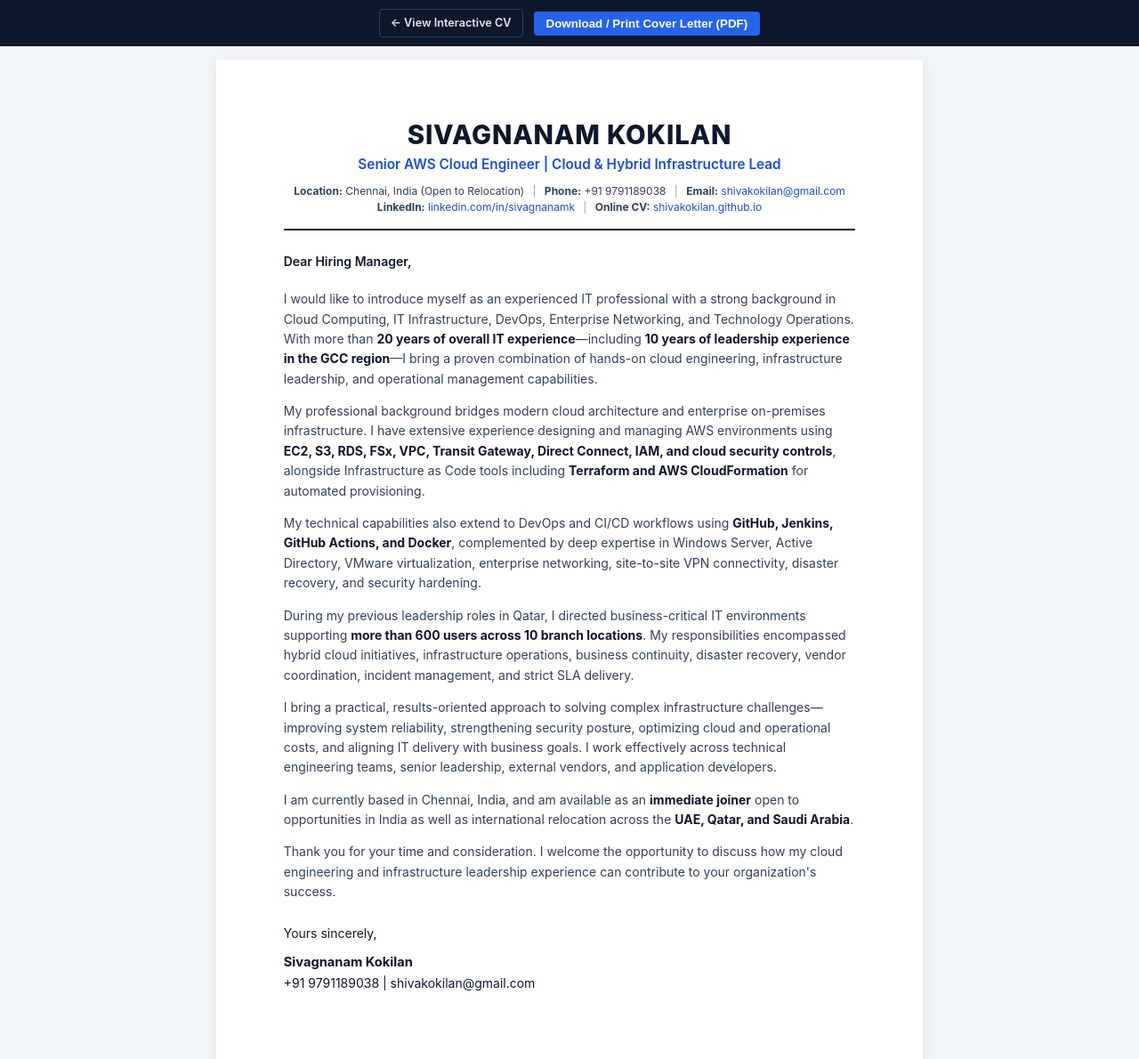
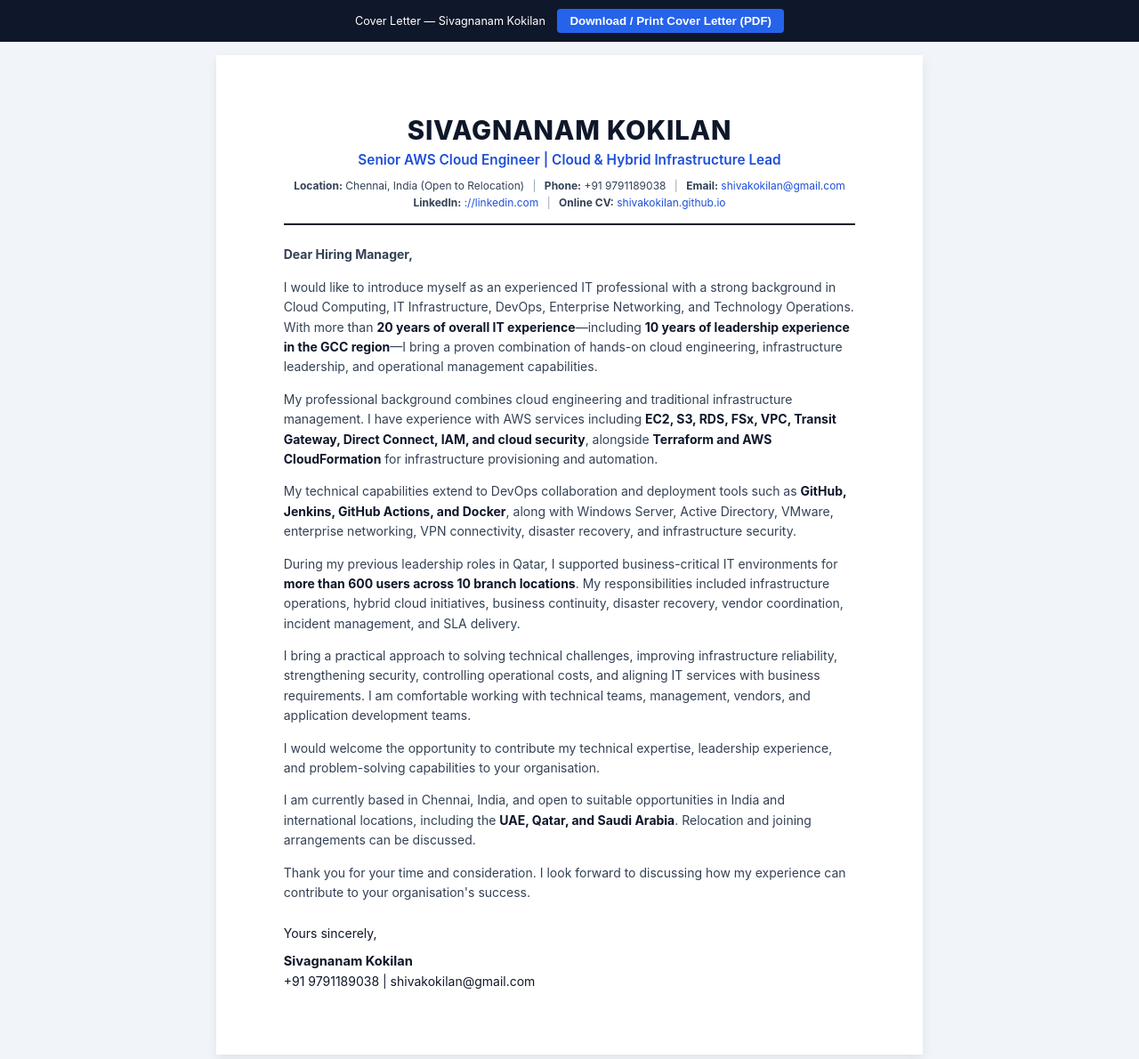
Before and after one commit to shivakokilan/shivakokilan.github.io, a plain HTML site: page cover-letter.html in a window 1280 px wide. Shown: the top 1190 px of the page at 89% size. Drawn offline with Linux system fonts and the light colour scheme.

Commit message:
Refactor cover letter HTML structure and content
Updated HTML structure and content for the cover letter, improving semantics and readability.

```diff
--- a/cover-letter.html
+++ b/cover-letter.html
@@ -1,9 +1,10 @@
-<!DOCTYPE html>
+<!doctype html>
 <html lang="en">
 <head>
-  <meta charset="UTF-8">
-  <meta name="viewport" content="width=device-width, initial-scale=1.0">
-  <title>Cover Letter - Sivagnanam Kokilan | Senior AWS Cloud Engineer</title>
+  <meta charset="utf-8">
+  <meta name="viewport" content="width=device-width, initial-scale=1">
+  <meta name="description" content="Cover Letter — Sivagnanam Kokilan, Senior AWS Cloud Engineer and Cloud & Hybrid Infrastructure Lead.">
+  <title>Cover Letter | Sivagnanam Kokilan</title>
   <style>
     * {
       box-sizing: border-box;
@@ -20,32 +21,12 @@
       -webkit-font-smoothing: antialiased;
     }
 
-    /* Top Action & Navigation Bar (Hidden on Print) */
     .print-bar {
       text-align: center;
-      padding: 10px 16px;
+      padding: 10px;
       background: #0f172a;
       color: #ffffff;
       font-size: 9.5pt;
-      display: flex;
-      justify-content: center;
-      align-items: center;
-      gap: 12px;
-      flex-wrap: wrap;
-    }
-
-    .nav-link {
-      color: #e2e8f0;
-      text-decoration: none;
-      padding: 5px 12px;
-      border-radius: 4px;
-      border: 1px solid #334155;
-      font-weight: 600;
-    }
-
-    .nav-link:hover {
-      background: #1e293b;
-      color: #ffffff;
     }
 
     .print-btn {
@@ -56,13 +37,13 @@
       border-radius: 4px;
       font-weight: 600;
       cursor: pointer;
+      margin-left: 10px;
     }
 
     .print-btn:hover {
       background: #1d4ed8;
     }
 
-    /* Single A4 Page Container */
     .page {
       width: 210mm;
       min-height: 297mm;
@@ -72,12 +53,11 @@
       box-shadow: 0 4px 12px rgba(0, 0, 0, 0.08);
     }
 
-    /* Centered Executive Header Matching CV */
     header {
       text-align: center;
       border-bottom: 2px solid #0f172a;
       padding-bottom: 14px;
-      margin-bottom: 24px;
+      margin-bottom: 22px;
     }
 
     h1 {
@@ -117,11 +97,10 @@
       color: #94a3b8;
     }
 
-    /* Letter Body */
-    .letter-meta {
-      margin-bottom: 20px;
-      font-weight: 600;
+    .salutation {
+      font-weight: 700;
       color: #0f172a;
+      margin-bottom: 16px;
     }
 
     .letter-body p {
@@ -142,10 +121,9 @@
     .sign-off .name {
       font-weight: 700;
       font-size: 11pt;
-      margin-top: 10px;
+      margin-top: 8px;
     }
 
-    /* Print Settings */
     @media print {
       body {
         background: #ffffff;
@@ -174,7 +152,7 @@
 <body>
 
   <div class="print-bar">
-    <a class="nav-link" href="index.html">← View Interactive CV</a>
+    <span>Cover Letter — Sivagnanam Kokilan</span>
     <button class="print-btn" onclick="window.print()">Download / Print Cover Letter (PDF)</button>
   </div>
 
@@ -187,40 +165,44 @@
         <strong>Phone:</strong> +91 9791189038 <span class="separator">|</span>
         <strong>Email:</strong> <a href="mailto:shivakokilan@gmail.com">shivakokilan@gmail.com</a>
         <br>
-        <strong>LinkedIn:</strong> <a href="https://www.linkedin.com/in/sivagnanamk" target="_blank" rel="noopener noreferrer">linkedin.com/in/sivagnanamk</a> <span class="separator">|</span>
-        <strong>Online CV:</strong> <a href="https://shivakokilan.github.io/" target="_blank" rel="noopener noreferrer">shivakokilan.github.io</a>
+        <strong>LinkedIn:</strong> <a href="https://linkedin.com" target="_blank" rel="noopener noreferrer">://linkedin.com</a> <span class="separator">|</span>
+        <strong>Online CV:</strong> <a href="https://github.io" target="_blank" rel="noopener noreferrer">shivakokilan.github.io</a>
       </div>
     </header>
 
     <main class="letter-body">
-      <div class="letter-meta">Dear Hiring Manager,</div>
+      <p class="salutation">Dear Hiring Manager,</p>
 
       <p>
         I would like to introduce myself as an experienced IT professional with a strong background in Cloud Computing, IT Infrastructure, DevOps, Enterprise Networking, and Technology Operations. With more than <strong>20 years of overall IT experience</strong>—including <strong>10 years of leadership experience in the GCC region</strong>—I bring a proven combination of hands-on cloud engineering, infrastructure leadership, and operational management capabilities.
       </p>
 
       <p>
-        My professional background bridges modern cloud architecture and enterprise on-premises infrastructure. I have extensive experience designing and managing AWS environments using <strong>EC2, S3, RDS, FSx, VPC, Transit Gateway, Direct Connect, IAM, and cloud security controls</strong>, alongside Infrastructure as Code tools including <strong>Terraform and AWS CloudFormation</strong> for automated provisioning.
+        My professional background combines cloud engineering and traditional infrastructure management. I have experience with AWS services including <strong>EC2, S3, RDS, FSx, VPC, Transit Gateway, Direct Connect, IAM, and cloud security</strong>, alongside <strong>Terraform and AWS CloudFormation</strong> for infrastructure provisioning and automation.
       </p>
 
       <p>
-        My technical capabilities also extend to DevOps and CI/CD workflows using <strong>GitHub, Jenkins, GitHub Actions, and Docker</strong>, complemented by deep expertise in Windows Server, Active Directory, VMware virtualization, enterprise networking, site-to-site VPN connectivity, disaster recovery, and security hardening.
+        My technical capabilities extend to DevOps collaboration and deployment tools such as <strong>GitHub, Jenkins, GitHub Actions, and Docker</strong>, along with Windows Server, Active Directory, VMware, enterprise networking, VPN connectivity, disaster recovery, and infrastructure security.
       </p>
 
       <p>
-        During my previous leadership roles in Qatar, I directed business-critical IT environments supporting <strong>more than 600 users across 10 branch locations</strong>. My responsibilities encompassed hybrid cloud initiatives, infrastructure operations, business continuity, disaster recovery, vendor coordination, incident management, and strict SLA delivery.
+        During my previous leadership roles in Qatar, I supported business-critical IT environments for <strong>more than 600 users across 10 branch locations</strong>. My responsibilities included infrastructure operations, hybrid cloud initiatives, business continuity, disaster recovery, vendor coordination, incident management, and SLA delivery.
       </p>
 
       <p>
-        I bring a practical, results-oriented approach to solving complex infrastructure challenges—improving system reliability, strengthening security posture, optimizing cloud and operational costs, and aligning IT delivery with business goals. I work effectively across technical engineering teams, senior leadership, external vendors, and application developers.
+        I bring a practical approach to solving technical challenges, improving infrastructure reliability, strengthening security, controlling operational costs, and aligning IT services with business requirements. I am comfortable working with technical teams, management, vendors, and application development teams.
       </p>
 
       <p>
-        I am currently based in Chennai, India, and am available as an <strong>immediate joiner</strong> open to opportunities in India as well as international relocation across the <strong>UAE, Qatar, and Saudi Arabia</strong>.
+        I would welcome the opportunity to contribute my technical expertise, leadership experience, and problem-solving capabilities to your organisation.
       </p>
 
       <p>
-        Thank you for your time and consideration. I welcome the opportunity to discuss how my cloud engineering and infrastructure leadership experience can contribute to your organization's success.
+        I am currently based in Chennai, India, and open to suitable opportunities in India and international locations, including the <strong>UAE, Qatar, and Saudi Arabia</strong>. Relocation and joining arrangements can be discussed.
+      </p>
+
+      <p>
+        Thank you for your time and consideration. I look forward to discussing how my experience can contribute to your organisation's success.
       </p>
 
       <div class="sign-off">
```
